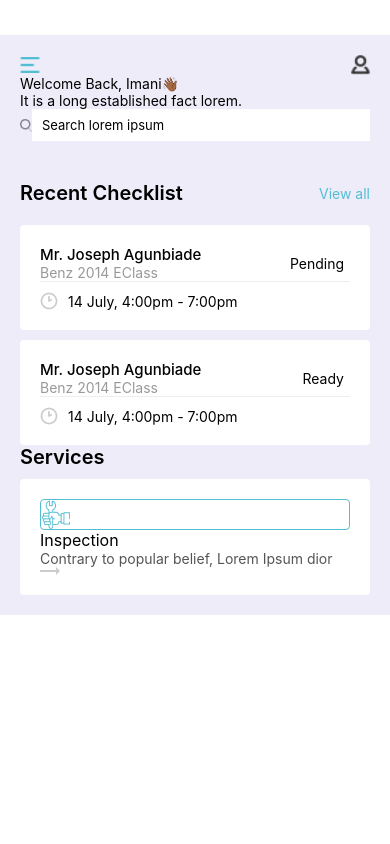
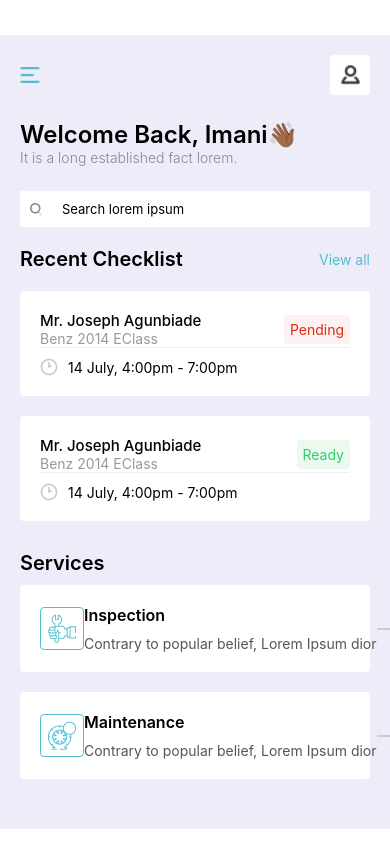
Before and after one commit to RufixDuke/Motocheck-assessment, a React Native app: screen / in a window 390 px wide. Built offline with nearby package versions, Linux system fonts and the light colour scheme.

Commit message:
Homescreen done....

```diff
--- a/components/Card.js
+++ b/components/Card.js
@@ -9,7 +9,7 @@ const Card = ({ name, model, status, colorOfStatus, backgroundStatus }) => {
                 paddingHorizontal: 20,
                 paddingVertical: 20,
                 borderRadius: 4,
-                marginTop: 10,
+                marginVertical: 10,
             }}
         >
             <View
@@ -28,8 +28,8 @@ const Card = ({ name, model, status, colorOfStatus, backgroundStatus }) => {
                 <View>
                     <Text
                         style={{
-                            color: { colorOfStatus },
-                            backgroundColor: { backgroundStatus },
+                            color: colorOfStatus,
+                            backgroundColor: backgroundStatus,
                             padding: 6,
                             borderRadius: 4,
                         }}
--- a/components/Services.js
+++ b/components/Services.js
@@ -1,10 +1,47 @@
-import { View, Text } from "react-native";
+import { View, Text, Image } from "react-native";
 import React from "react";
 
-const Services = () => {
+const Services = ({ image, title, description }) => {
     return (
-        <View>
-            <Text>Services</Text>
+        <View
+            style={{
+                paddingHorizontal: 20,
+                paddingVertical: 20,
+                backgroundColor: "#FFFFFF",
+                borderRadius: 4,
+                marginVertical: 10,
+                flexDirection: "row",
+                justifyContent: "space-between",
+                alignItems: "center",
+            }}
+        >
+            <View
+                style={{
+                    borderWidth: 1,
+                    borderColor: "#53BED2",
+                    borderRadius: 4,
+                    padding: 6,
+                }}
+            >
+                <Image source={image} />
+            </View>
+
+            <View>
+                <Text
+                    style={{
+                        fontSize: 16,
+                        fontWeight: "600",
+                        marginBottom: 10,
+                    }}
+                >
+                    {title}
+                </Text>
+                <Text style={{ color: "#555555", fontSize: 14 }}>
+                    {description}
+                </Text>
+            </View>
+
+            <Image source={require("../assets/icons/arrow-right.png")} />
         </View>
     );
 };
--- a/screen/Homescreen.js
+++ b/screen/Homescreen.js
@@ -1,5 +1,6 @@
 import {
     Image,
+    ScrollView,
     StyleSheet,
     Text,
     TextInput,
@@ -8,15 +9,16 @@ import {
 } from "react-native";
 import React from "react";
 import Card from "../components/Card";
+import Services from "../components/Services";
 
 const Homescreen = () => {
     return (
-        <View
+        <ScrollView
             style={{
                 backgroundColor: "#EEECF8",
                 marginTop: 35,
                 paddingHorizontal: 20,
-                paddingBottom: 20,
+                paddingBottom: 40,
             }}
         >
             <View
@@ -34,19 +36,40 @@ const Homescreen = () => {
                     />
                 </TouchableOpacity>
 
-                <Image
-                    source={require("../assets/icons/user.png")}
-                    style={{ width: 20, height: 20, resizeMode: "contain" }}
-                />
+                <TouchableOpacity
+                    style={{
+                        backgroundColor: "#FFFFFF",
+                        padding: 10,
+                        borderRadius: 4,
+                    }}
+                >
+                    <Image
+                        source={require("../assets/icons/user.png")}
+                        style={{ width: 20, height: 20, resizeMode: "contain" }}
+                    />
+                </TouchableOpacity>
             </View>
 
-            <View>
-                <Text>Welcome Back, Imani👋🏾</Text>
-                <Text>It is a long established fact lorem. </Text>
+            <View style={{ marginVertical: 25 }}>
+                <Text style={{ fontWeight: "600", fontSize: 24 }}>
+                    Welcome Back, Imani👋🏾
+                </Text>
+                <Text
+                    style={{
+                        color: "#868697",
+                        fontWeight: "300",
+                        fontSize: 14,
+                    }}
+                >
+                    It is a long established fact lorem.{" "}
+                </Text>
             </View>
 
             <View style={styles.inputFIeld}>
-                <Image source={require("../assets/icons/Search.png")} />
+                <Image
+                    source={require("../assets/icons/Search.png")}
+                    style={{ padding: 5, marginHorizontal: 10 }}
+                />
                 <TextInput
                     placeholder="Search lorem ipsum"
                     style={styles.input}
@@ -59,7 +82,7 @@ const Homescreen = () => {
                     justifyContent: "space-between",
                     alignItems: "center",
                     paddingBottom: 10,
-                    paddingTop: 40,
+                    marginTop: 20,
                 }}
             >
                 <Text style={{ fontSize: 20, fontWeight: "600" }}>
@@ -84,59 +107,43 @@ const Homescreen = () => {
                 backgroundStatus="rgba(51, 204, 102, 0.1)"
             />
 
-            <View>
+            <View style={{ marginTop: 20 }}>
                 <Text style={{ fontWeight: "600", fontSize: 20 }}>
                     Services
                 </Text>
 
-                <View
-                    style={{
-                        paddingHorizontal: 20,
-                        paddingVertical: 20,
-                        backgroundColor: "#FFFFFF",
-                        borderRadius: 4,
-                        marginTop: 10,
-                    }}
-                >
-                    <View
-                        style={{
-                            borderWidth: 1,
-                            borderColor: "#53BED2",
-                            borderRadius: 4,
-                        }}
-                    >
-                        <Image
-                            source={require("../assets/icons/inspection.png")}
-                        />
-                    </View>
+                <Services
+                    image={require("../assets/icons/inspection.png")}
+                    title="Inspection"
+                    description="Contrary to popular belief, Lorem Ipsum dior"
+                />
 
-                    <View>
-                        <Text style={{ fontSize: 16, fontWeight: "400" }}>
-                            Inspection
-                        </Text>
-                        <Text style={{ color: "#555555", fontSize: 14 }}>
-                            Contrary to popular belief, Lorem Ipsum dior
-                        </Text>
-                    </View>
-
-                    <Image
-                        source={require("../assets/icons/arrow-right.png")}
-                    />
-                </View>
+                <Services
+                    image={require("../assets/icons/maintenance.png")}
+                    title="Maintenance"
+                    description="Contrary to popular belief, Lorem Ipsum dior"
+                />
             </View>
-        </View>
+        </ScrollView>
     );
 };
 
 export default Homescreen;
 
 const styles = StyleSheet.create({
-    inputFIeld: { flexDirection: "row", alignItems: "center" },
+    inputFIeld: {
+        flex: 1,
+        flexDirection: "row",
+        justifyContent: "center",
+        alignItems: "center",
+        backgroundColor: "#fff",
+    },
     input: {
-        width: "100%",
-        backgroundColor: "#FFFFFF",
-        paddingVertical: 8,
+        flex: 1,
+        paddingTop: 10,
+        paddingHorizontal: 10,
+        paddingBottom: 10,
+        backgroundColor: "#fff",
         fontSize: 13,
-        paddingHorizontal: 10,
     },
 });
```
